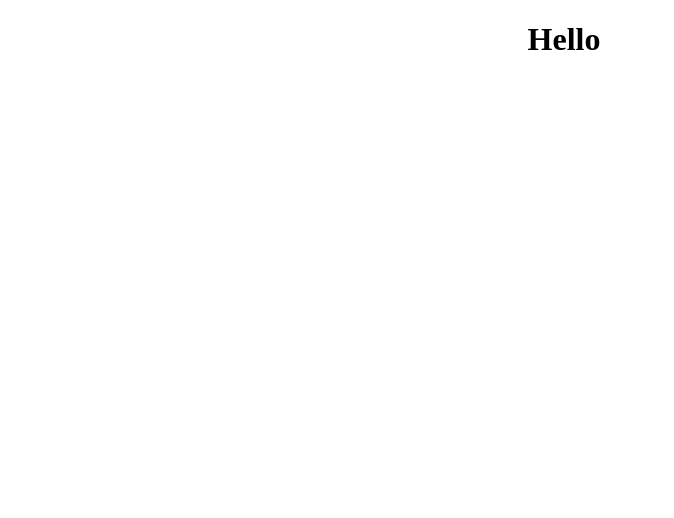
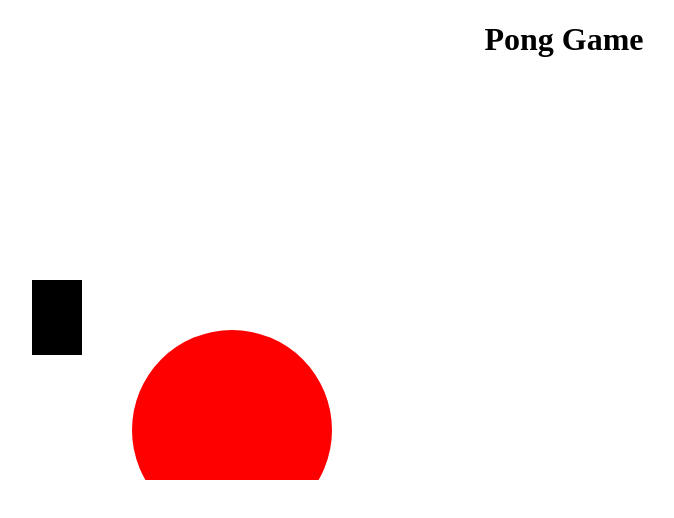
Before and after one commit to zipingH/PongGame, a website: page index.html in a window 1280 px wide. Shown: the whole page, without its empty margins (76-750 px from the left). Drawn offline with Linux system fonts and the light colour scheme; files that its build step writes are made by us from their sources.

Commit message:
Created canvas to draw shapes.

```diff
--- /dev/null
+++ b/app.js
@@ -0,0 +1,89 @@
+import User from './user.js';
+import Bot from './bot.js';
+
+// find the <canvas> element
+const canvas = document.getElementById("pong");
+
+// getContext() is a built-in HTML object, with properties and methods for drawing
+const context = canvas.getContext("2d");
+
+context.fillStyle = "black";
+//(x, y, width, height)
+context.fillRect(100, 200, 50, 75);
+
+//draws the ball
+context.fillStyle = "red"
+//Begin first path of the ball
+context.beginPath();
+//(x, y, radius, start angle, end angle, direction), circle starts from 0 deg and ends at 360 deg (pi * 2).
+//direction = false  -> drawn clockwise direction
+context.arc(300, 350, 100, 0, Math.PI * 2)
+context.closePath();
+context.fill();
+
+
+function drawRect(x, y, w, h, color) {
+  context.fillStyle = color;
+  context.fillRect(x, y, w, h);
+}
+
+function drawCircle(x, y, r, color) {
+  context.fillStyle = color;
+  context.beginPath();
+  context.arc(x, y, r, 0, Math.PI * 2, false);
+  context.closePath();
+  context.fill();
+}
+
+function drawText(text, x, y, color) {
+  context.fillStyle = color;
+  context.font = "75px fantasy";
+  context.fillText(text, x, y);
+}
+
+let rectX = 0;
+// function render() {
+//   drawRect(0, 0, 600, 400, "black");
+//   drawRect(rectX, 100, 100, 100, "red");
+//   rectX = rectX + 100;
+// }
+// //run render function every 1000 milliseconds = 1sec.
+// setInterval(render, 1000);
+
+//create net object
+const net = {
+  //center the net with x position
+  x: canvas.width/2 - 2/2,
+  y: 0,
+  width: 2,
+  height: 10,
+  color: "WHITE"
+};
+
+function drawNet(){
+  //increment i by 15px
+  for(let i = 0; i < canvas.height; i+=15 ){
+    drawRect(net.x, net.y + i, net.width, net.height, net.color);
+  }
+}
+// drawNet();
+
+
+
+
+
+
+
+
+var p1Score = 0;
+var p2Score = 0;
+//(x, y, width, height, color, score)
+var user = new User(0, canvas.height / 2 - 100 / 2, 10, 100, "black", p1Score);
+
+var bot = new Bot(canvas.width - 10, canvas.height / 2 - 100 / 2, 100, "black", p2Score);
+// console.log(user);
+// console.log(user.height);
+
+//draws user and bot
+// drawRect(user.x, user.y, user.width, user.height, user.color);
+// drawRect(bot.x,bot.y, bot.width, bot.height, bot.color);
--- /dev/null
+++ b/bot.js
@@ -0,0 +1,10 @@
+export default class Bot{
+  constructor(x, y, width, height, color, score){
+    this.x = x;
+    this.y = y;
+    this.width = width;
+    this.height = height;
+    this.color = color;
+    this.score = score;
+  }
+}
--- a/index.html
+++ b/index.html
@@ -7,7 +7,10 @@
     <link href="style.css" rel="stylesheet" type="text/css" />
   </head>
   <body>
-    <h1>Hello</h1>
-    <script src="script.js"></script>
+    <h1>Pong Game</h1>
+    <canvas id="pong" width="600" height="400"></canvas>
+
+
+    <script type="module" src="app.js"></script>
   </body>
 </html>
--- /dev/null
+++ b/user.js
@@ -0,0 +1,10 @@
+export default class User{
+  constructor(x, y, width, height, color, score){
+    this.x = x;
+    this.y = y;
+    this.width = width;
+    this.height = height;
+    this.color = color;
+    this.score = score;
+  }
+}
--- a/view/style.css
+++ b/view/style.css
@@ -1,3 +1,5 @@
 h1{
   text-align: center;
 }
+
+/* canvas section */
```
Also changed, not shown: package.json (added, +20 -0 lines), pong.js (deleted), 1 other file.
